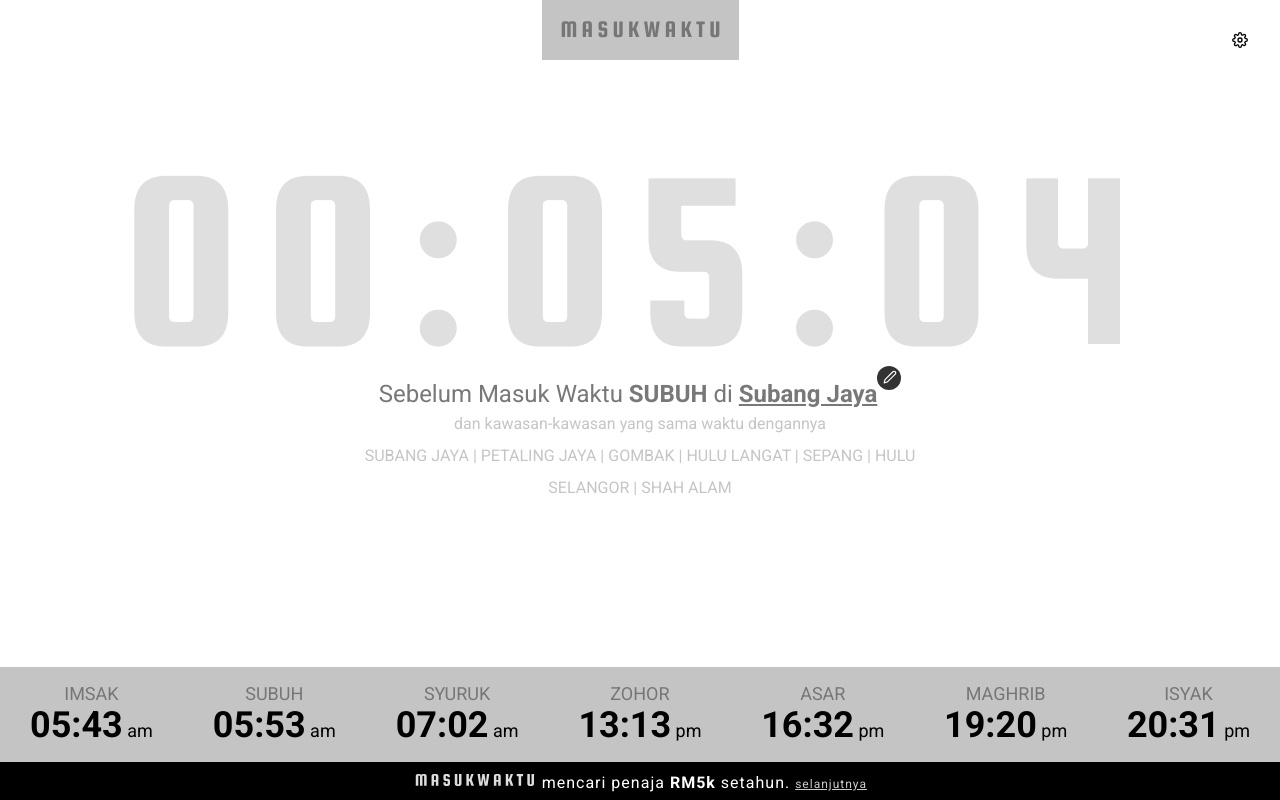
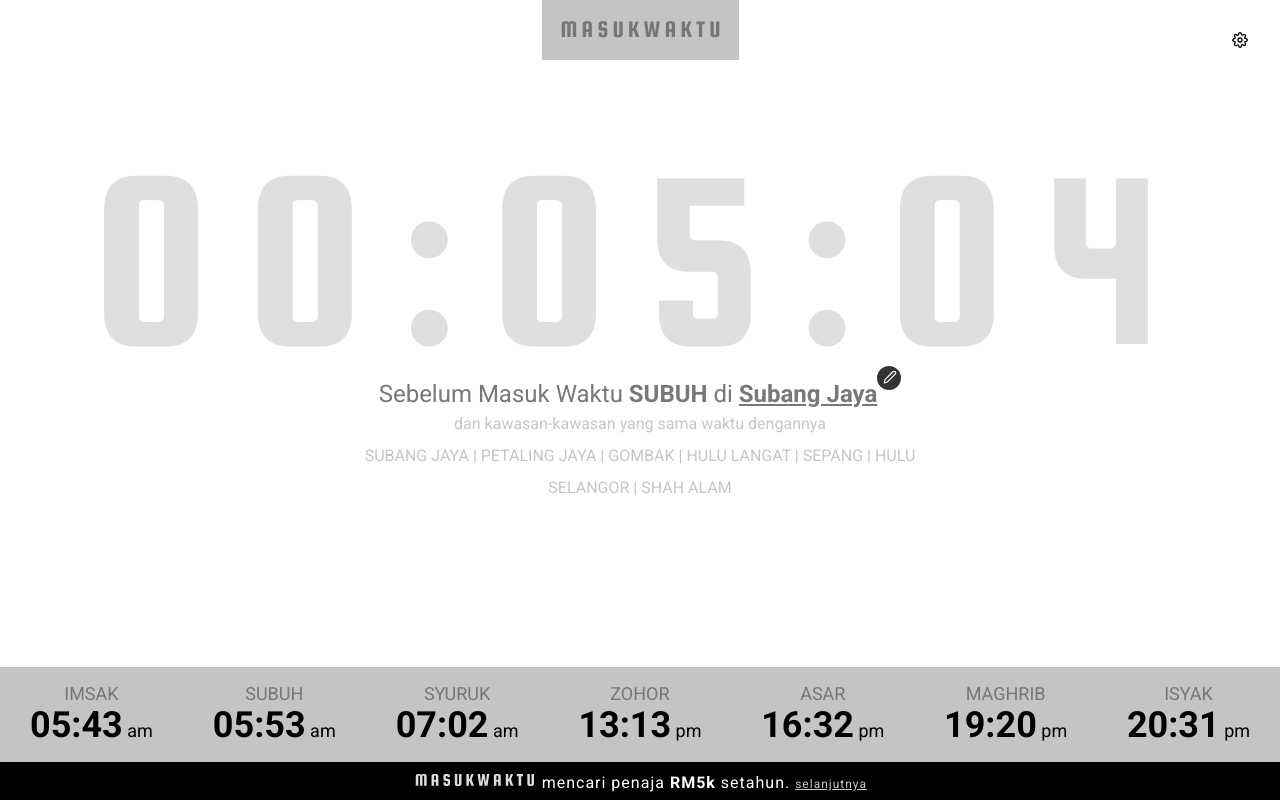
Before and after one commit to fakhrullah/masukwaktu, a React (Create React App) app: page / in a window 1280 px wide. Built offline with nearby package versions, Linux system fonts and the light colour scheme.

Commit message:
Use modified custom SquadaOne monospace font

```diff
--- a/src/App.tsx
+++ b/src/App.tsx
@@ -98,7 +98,7 @@
       <div style={{ width: '100%', textAlign: 'center', position: 'relative' }}>
         <div style={{
           fontSize: '20vw',
-          fontFamily: 'Squada One',
+          fontFamily: 'SquadaOne',
           margin: '32px 0 32px 0',
           letterSpacing: '0.1em',
           color: '#dfdfdf',
@@ -112,7 +112,7 @@
         </div>
         <div style={{
           fontSize: '20vw',
-          fontFamily: 'Squada One',
+          fontFamily: 'SquadaOne',
           margin: '32px 0 32px 0',
           letterSpacing: '0.1em',
           clipPath: 'inset(100% 50% 100% 100%)',
@@ -125,7 +125,7 @@
         </div>
         <div style={{
           fontSize: '20vw',
-          fontFamily: 'Squada One',
+          fontFamily: 'SquadaOne',
           margin: '32px 0 16px 0',
           letterSpacing: '0.1em',
           visibility: 'hidden',
--- a/src/index.css
+++ b/src/index.css
@@ -1,4 +1,8 @@
-@import url('https://fonts.googleapis.com/css2?family=Roboto:wght@400;700&family=Squada+One&VT323&display=swap');
+@import url('https://fonts.googleapis.com/css2?family=Roboto:wght@400;700&display=swap');
+@font-face {
+  font-family: 'SquadaOne';
+  src: local('SquadaOne'), url(./assets/SquadaOne-Monospace.otf) format('opentype');
+}
 
 body {
   margin: 0;
--- a/src/index.tsx
+++ b/src/index.tsx
@@ -3,6 +3,7 @@
 import './index.css';
 import App from './App';
 import * as serviceWorker from './serviceWorker';
+import './assets/SquadaOne-Monospace.otf';
 
 ReactDOM.render(
   <React.StrictMode>
```
Also changed, not shown: src/assets/SquadaOne-Monospace.otf (added).
